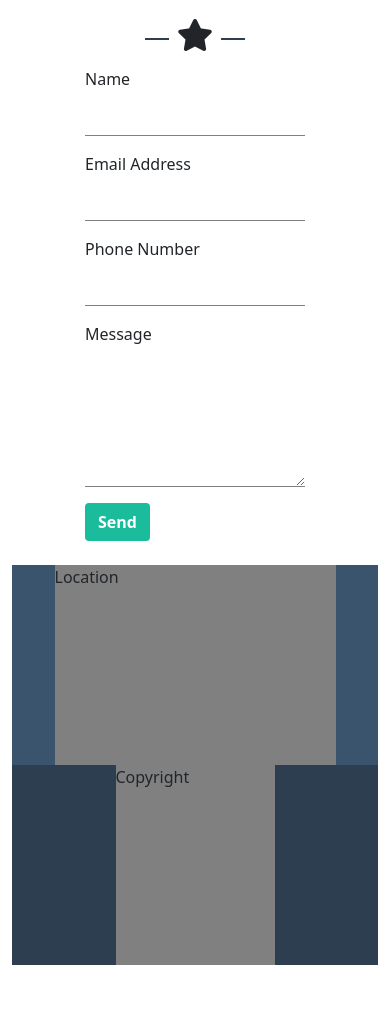
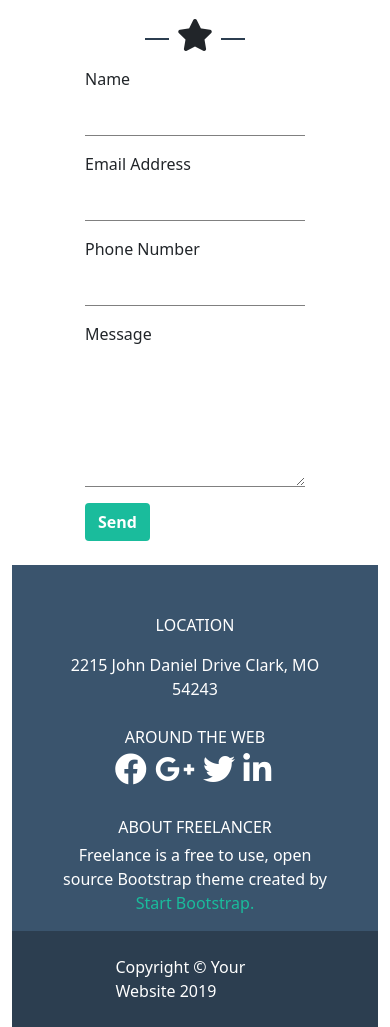
Before and after one commit to Kriska939/html-css-bootstrap-freelancer, a plain HTML site: page index.html in a window 390 px wide. Shown: the part 3220-4247 px from the top of the page. Before the commit the page ends 4185 px from the top, so only its background shows below. Drawn offline with nearby package versions, Linux system fonts and the light colour scheme.

Commit message:
added complete layout for mobile

```diff
--- a/css/style.css
+++ b/css/style.css
@@ -25,17 +25,6 @@
     border-bottom: 1px solid grey;
 }
 
-
-
-
-.height-100 {
-    height: 100px;
+.text-personal-color {
+    color: #1abc9c;
 }
-
-.height-200 {
-    height: 200px;
-}
-
-.height-400 {
-    height: 400px;
-}
--- a/index.html
+++ b/index.html
@@ -153,11 +153,25 @@
             </div>
         </div>
         <footer>
-            <div id="location" class="container-fluid bg-lightblue height-200">
+            <div id="location" class="container-fluid bg-lightblue">
                 <div class="row">
-                    <div class="col-10 offset-1">
-                        <div class="bg-grey height-200">
-                            <p>Location</p>
+                    <div class="col-10 offset-1 text-center text-white mt-5">
+                        <div>
+                            <p>LOCATION</p>
+                            <p>2215 John Daniel Drive Clark, MO 54243</p>
+                        </div>
+                        <div class="pt-2">
+                            <p class="mb-1">AROUND THE WEB</p>
+                        </div>
+                        <div class="mb-4">
+                            <i class="fab fa-facebook fa-2x pe-1"></i>
+                            <i class="fab fa-google-plus-g fa-2x pe-1"></i>
+                            <i class="fab fa-twitter fa-2x pe-1"></i>
+                            <i class="fab fa-linkedin-in fa-2x pe-1"></i>
+                        </div>
+                        <div class="pt-1">
+                            <p class="mb-1">ABOUT FREELANCER</p>
+                            <p>Freelance is a free to use, open source Bootstrap theme created by <span class="text-personal-color">Start Bootstrap.</span></p>
                         </div>
                     </div>
                 </div>
@@ -165,8 +179,8 @@
             <div id="copyright" class="container-fluid bg-blue height-200">
                 <div class="row">
                     <div class="col-6 offset-3">
-                        <div class="bg-grey height-200">
-                            <p>Copyright</p>
+                        <div class="mt-4 mb-4 text-white">
+                            <p>Copyright &copy; Your Website 2019</p>
                         </div>
                     </div>
                 </div>
```
